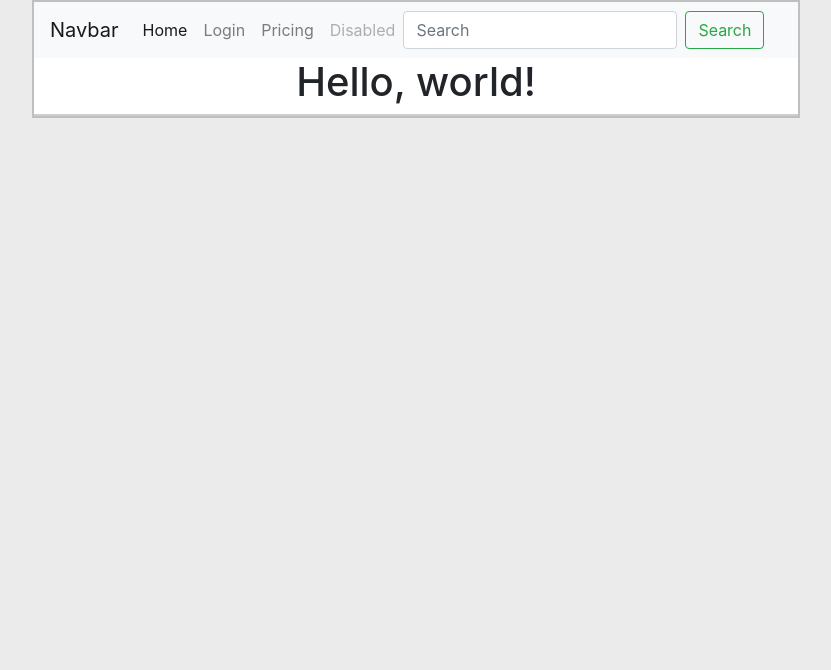
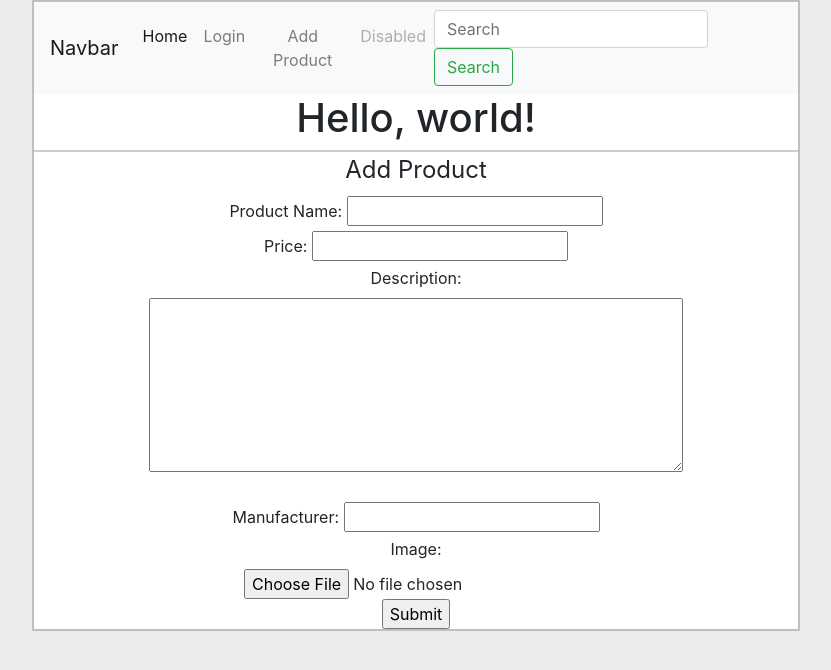
Before and after one commit to TheRobertSnow/HR_Dropouts_Vol_2, a Django app: template captain_console/templates/CaptainConsole/add_product.html in a window 1280 px wide. Shown: the top 670 px of the page, without its empty margins (224-1055 px from the left). Run offline with Django 3.2, Linux system fonts and the light colour scheme; the template is opened without the code that fills it, so the values that code supplies are empty; some libraries are stand-ins or nearby versions.

Commit message:
Finally!

```diff
--- a/captain_console/CaptainConsole/urls.py
+++ b/captain_console/CaptainConsole/urls.py
@@ -5,4 +5,6 @@ urlpatterns = [
     path('', views.home, name='home'),
     path('home', views.home, name='home'),
     path('login', views.login, name='login'),
+    path('add_product', views.add_product, name='add_product'),
+    path('sign_up', views.sign_up, name='sign_up'),
 ]
--- a/captain_console/CaptainConsole/views.py
+++ b/captain_console/CaptainConsole/views.py
@@ -30,3 +30,9 @@ def home(request):
 
 def login(request):
     return render(request, 'CaptainConsole/login.html')
+
+def add_product(request):
+    return render(request, 'CaptainConsole/add_product.html')
+
+def sign_up(request):
+    return render(request, 'CaptainConsole/signup.html')
--- a/captain_console/templates/CaptainConsole/add_product.html
+++ b/captain_console/templates/CaptainConsole/add_product.html
@@ -1,3 +1,21 @@
 {% extends 'base.html' %}
 {% block content %}
+<div class="container">
+	<form action="/action_page.php">
+		<fieldset>
+			<legend>Add Product</legend>
+			<label for="email">Product Name:</label>
+			<input type="text" id="p_name" name="pname"/><br/>
+			<label for="price">Price:</label>
+			<input type="text" name="price"><br/>
+			<label for="description">Description:</label><br/>
+			<textarea id="description" name="description" rows="7", cols="50"></textarea><br><br/>
+			<label for="manufacturer">Manufacturer:</label>
+			<input type="text" name="manufacturer"><br/>
+			<label for="image">Image:</label><br/>
+			<input type="file" name="image"><br/>
+			<input type="submit" value="Submit"/>
+		</fieldset>
+	</form>
+</div>
 {% endblock %}
--- a/captain_console/templates/navigation.html
+++ b/captain_console/templates/navigation.html
@@ -7,7 +7,7 @@
     <div class="navbar-nav">
       <a class="nav-item nav-link active" href="{% url 'home' %}">Home <span class="sr-only">(current)</span></a>
       <a class="nav-item nav-link" href="{% url 'login' %}">Login</a>
-      <a class="nav-item nav-link" href="#">Pricing</a>
+      <a class="nav-item nav-link" href="{% url 'add_product' %}">Add Product</a>
       <a class="nav-item nav-link disabled" href="#">Disabled</a>
     </div>
       <form class="form-inline">
```
Also changed, not shown: captain_console/templates/CaptainConsole/login.html (+5 -9 lines), captain_console/templates/CaptainConsole/signup.html (added, +30 -0 lines).
